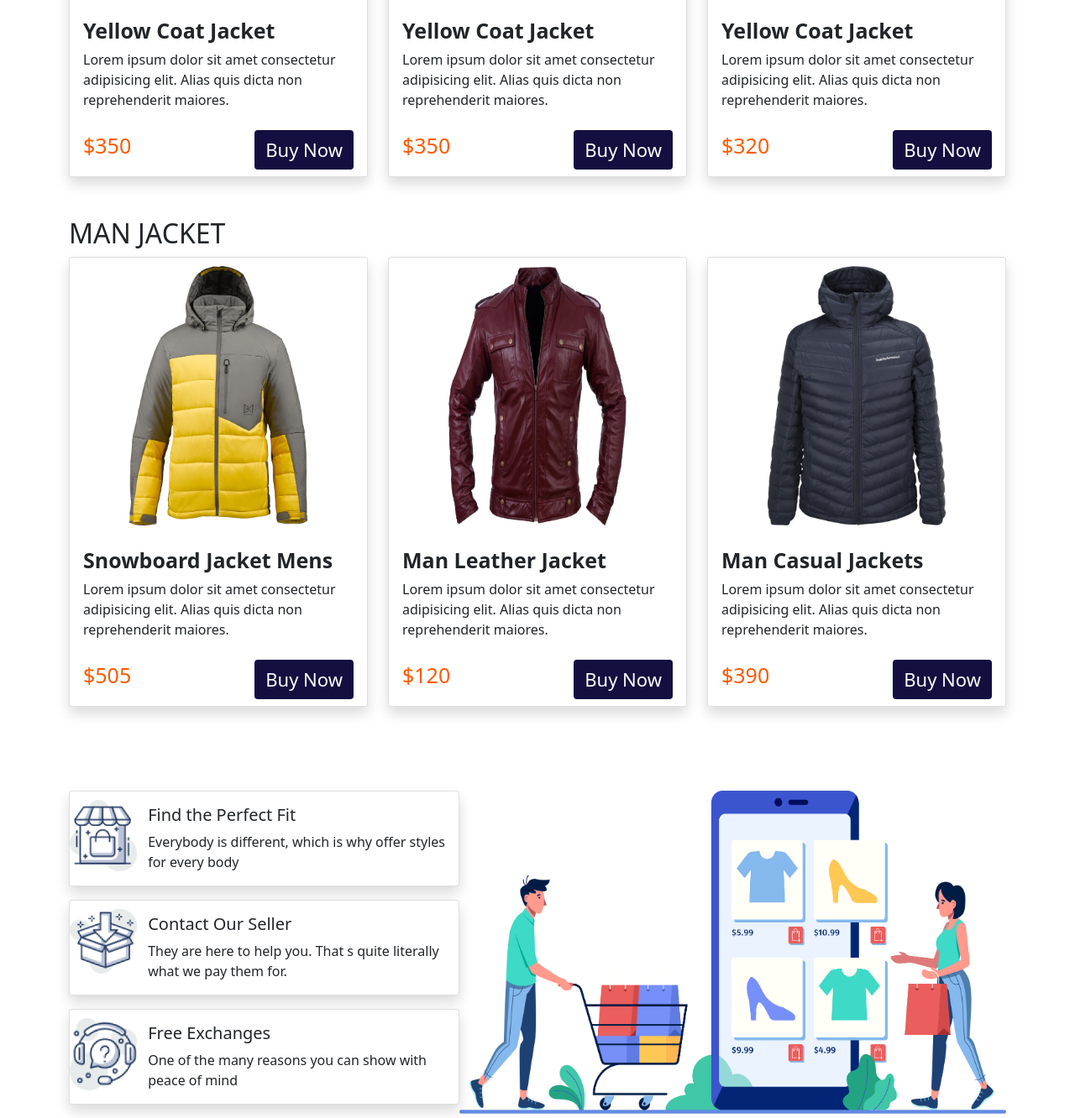
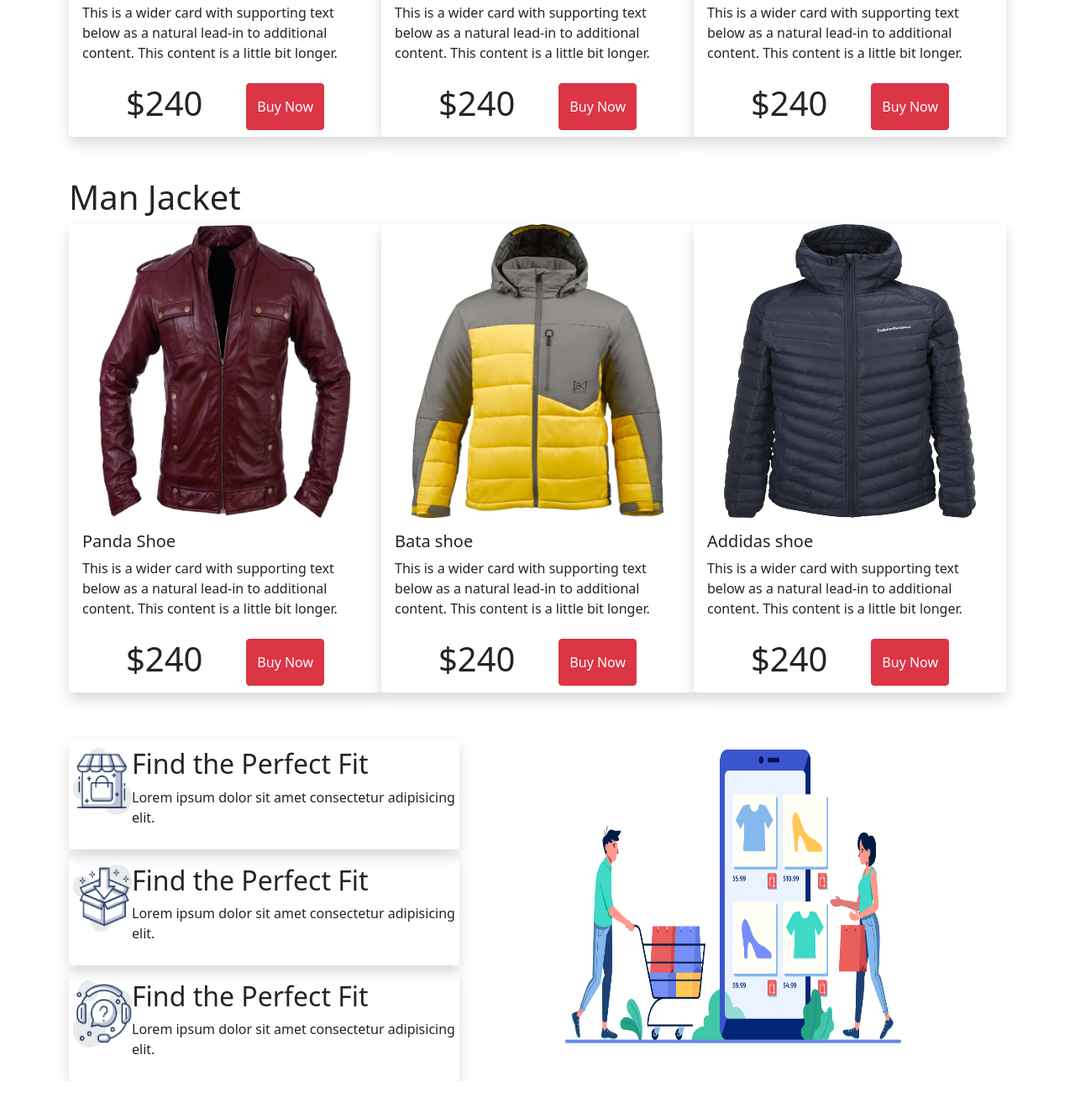
Before and after one commit to Rejaul-arim-shohag/responsive-by-bootstrap, a plain HTML site: page index.html in a window 1280 px wide. Shown: the part 1052-2384 px from the top of the page at 84% size. After the commit the page ends 2340 px from the top, so only its background shows below. Drawn offline with nearby package versions, Linux system fonts and the light colour scheme.

Commit message:
some problem solve

```diff
--- a/index.html
+++ b/index.html
@@ -42,161 +42,123 @@
           </nav>
 
  <section class="container d-flex align-items-center">
-       <div class="left-banner col-md-5">
+       <div class="left-banner col-md-5 col-sm-12">
            <h1 class="text-uppercase slogan-1">Be the Penguins</h1>
            <h1 class="text-uppercase slogan-2">of Winter</h1>
            <p>Lorem ipsum dolor sit amet consectetur adipisicing elit. Soluta, perspiciatis.</p>
            <button class="btn custom-button mt-2">  <i class="fas fa-cart-plus"></i> Buy Now</button>
        </div>
-       <div class="right-banner col-md-7 d-flex gx-5 justify-content-end">
+       <div class="right-banner col-md-7 d-flex gx-5 justify-content-end col-sm-12">
            <img class=" pt-5" src="images/Group 33102.png" alt="">
        </div>
    </section>
     </section>
 
-   <h2 class="container mt-5">WOMAN JACKET</h2>
-
-   <section class="container">
-    <div class="row row-cols-1 row-cols-md-3 g-4">
-      <div class="col">
-        <div class="card h-100 shadow">
-          <img src="images/PngItem_2597366 1.png" class="card-img-top w-70 cardimg" alt="...">
+   <section class=" container mt-5">
+     <h1>Our Product</h1>
+    <div class="d-flex justify-content-center card-deck">
+      <div class="card w-100 shadow customcard">
+        <img class="card-img-top customimage" src="images/shoe3.png" alt="Card image cap">
         <div class="card-body">
-            <h5 class="card-title customtitle">Yellow Coat Jacket</h5>
-            <p class="card-text">Lorem ipsum dolor sit amet consectetur adipisicing elit. Alias quis dicta non reprehenderit maiores.</p>
+          <h5 class="card-title">Panda Shoe</h5>
+          <p class="card-text">This is a wider card with supporting text below as a natural lead-in to additional content. This content is a little bit longer.</p>
         </div>
-          <div class="card-footer d-flex justify-content-between">
-            <small class="text-muted customtext">$350</small>
-            <button class="btn custom-button">Buy Now</button>
+        <div class="card-footer d-flex justify-content-evenly customfotter">
+          <h1>$240</h1>
+          <button class="btn btn-danger">Buy Now</button>
         </div>
       </div>
+      <div class="card w-100 customcard shadow">
+        <img class="card-img-top customimage" src="images/shoe2.png" alt="Card image cap">
+        <div class="card-body">
+          <h5 class="card-title">Bata shoe</h5>
+          <p class="card-text">This is a wider card with supporting text below as a natural lead-in to additional content. This content is a little bit longer.</p>
         </div>
-      <div class="col">
-        <div class="card h-100 shadow">
-          <img src="images/holud.png" class="h-100 card-img-top w-70 cardimg" alt="...">
-          <div class="card-body">
-            <h5 class="card-title customtitle">Yellow Coat Jacket</h5>
-            <p class="card-text">Lorem ipsum dolor sit amet consectetur adipisicing elit. Alias quis dicta non reprehenderit maiores.</p>
-          </div>
-          <div class="card-footer d-flex justify-content-between">
-            <small class="text-muted customtext">$350</small>
-            <button class="btn custom-button">Buy Now</button>
+        <div class="card-footer d-flex justify-content-evenly customfotter">
+          <h1>$240</h1>
+          <button class="btn btn-danger">Buy Now</button>
         </div>
       </div>
+      <div class="card w-100 customcard shadow">
+        <img class="card-img-top customimage" src="images/shoe1.png" alt="Card image cap">
+        <div class="card-body">
+          <h5 class="card-title">Addidas shoe</h5>
+          <p class="card-text">This is a wider card with supporting text below as a natural lead-in to additional content. This content is a little bit longer.</p>
         </div>
-      <div class="col">
-        <div class="card h-100 shadow">
-          <img src="images/lal.png" class="card-img-top w-70 cardimg h-100" alt="...">
-          <div class="card-body">
-            <h5 class="card-title customtitle">Yellow Coat Jacket</h5>
-            <p class="card-text">Lorem ipsum dolor sit amet consectetur adipisicing elit. Alias quis dicta non reprehenderit maiores.</p>
-          </div>
-          <div class="card-footer d-flex justify-content-between">
-            <small class="text-muted customtext">$320</small>
-            <button class="btn custom-button">Buy Now</button>
-          </div>
+        <div class="card-footer d-flex justify-content-evenly customfotter">
+          <h1>$240</h1>
+          <button class="btn btn-danger">Buy Now</button>
         </div>
       </div>
     </div>
    </section>
 
-   <h2 class="container mt-5">MAN JACKET</h2>
-
-   <section class="container">
-    <div class="row row-cols-1 row-cols-md-3 g-4">
-      <div class="col">
-        <div class="card h-100 shadow">
-          <img src="images/men1.png" class="card-img-top w-70 cardimg h-100" alt="...">
+   <section class=" container mt-5">
+    <h1>Man Jacket</h1>
+   <div class="d-flex justify-content-center card-deck">
+     <div class="card w-100 shadow customcard">
+       <img class="card-img-top customimage" src="images/men2.png" alt="Card image cap">
        <div class="card-body">
-            <h5 class="card-title customtitle">Snowboard Jacket Mens </h5>
-            <p class="card-text">Lorem ipsum dolor sit amet consectetur adipisicing elit. Alias quis dicta non reprehenderit maiores.</p>
+         <h5 class="card-title">Panda Shoe</h5>
+         <p class="card-text">This is a wider card with supporting text below as a natural lead-in to additional content. This content is a little bit longer.</p>
        </div>
-          <div class="card-footer d-flex justify-content-between">
-            <small class="text-muted customtext">$505</small>
-            <button class="btn custom-button">Buy Now</button>
+       <div class="card-footer d-flex justify-content-evenly customfotter">
+         <h1>$240</h1>
+         <button class="btn btn-danger">Buy Now</button>
        </div>
      </div>
+     <div class="card w-100 customcard shadow">
+       <img class="card-img-top customimage" src="images/men1.png" alt="Card image cap">
+       <div class="card-body">
+         <h5 class="card-title">Bata shoe</h5>
+         <p class="card-text">This is a wider card with supporting text below as a natural lead-in to additional content. This content is a little bit longer.</p>
        </div>
-      <div class="col">
-        <div class="card h-100 shadow">
-          <img src="images/men2.png" class="h-100 card-img-top w-70 cardimg" alt="...">
-          <div class="card-body">
-            <h5 class="card-title customtitle">Man Leather Jacket</h5>
-            <p class="card-text">Lorem ipsum dolor sit amet consectetur adipisicing elit. Alias quis dicta non reprehenderit maiores.</p>
-          </div>
-          <div class="card-footer d-flex justify-content-between">
-            <small class="text-muted customtext">$120</small>
-            <button class="btn custom-button">Buy Now</button>
+       <div class="card-footer d-flex justify-content-evenly customfotter">
+         <h1>$240</h1>
+         <button class="btn btn-danger">Buy Now</button>
        </div>
      </div>
+     <div class="card w-100 customcard shadow">
+       <img class="card-img-top customimage" src="images/men3.png" alt="Card image cap">
+       <div class="card-body">
+         <h5 class="card-title">Addidas shoe</h5>
+         <p class="card-text">This is a wider card with supporting text below as a natural lead-in to additional content. This content is a little bit longer.</p>
        </div>
-      <div class="col">
-        <div class="card h-100 shadow">
-          <img src="images/men3.png" class="card-img-top w-70 cardimg h-100" alt="...">
-          <div class="card-body">
-            <h5 class="card-title customtitle customtitle">Man Casual Jackets</h5>
-            <p class="card-text">Lorem ipsum dolor sit amet consectetur adipisicing elit. Alias quis dicta non reprehenderit maiores.</p>
-          </div>
-          <div class="card-footer d-flex justify-content-between">
-            <small class="text-muted customtext">$390</small>
-            <button class="btn custom-button">Buy Now</button>
-          </div>
+       <div class="card-footer d-flex justify-content-evenly customfotter">
+         <h1>$240</h1>
+         <button class="btn btn-danger">Buy Now</button>
        </div>
      </div>
    </div>
   </section>
 
-    <!--service quality-->
-   <section class="service-quality container d-flex">
+  <section class="container d-flex mt-5">
     <div class="col-md-5">
-      <div class="card mb-3 shadow col-sm-12" style="max-width: 540px;">
-        <div class="row g-0 d-flex flex-row">
-          <div class="col-md-2 col-sm-12">
-            <img class="service-single-img" src="images/image 12.png" alt="...">
+      <div class="service d-flex rounded shadow mt-2">
+        <img class="serviceimg" src="images/image 12.png" alt="">
+        <div class="service-text">
+          <h2>Find the Perfect Fit</h2>
+          <p>Lorem ipsum dolor sit amet consectetur adipisicing elit.</p>
        </div>
-          <div class="col-md-10">
-            <div class="card-body">
-              <h5 class="card-title">Find the Perfect Fit</h5>
-              <p class="card-text">Everybody is different, which is why offer styles for every body
-              </p>
     </div>
+    <div class="service d-flex rounded shadow mt-2">
+      <img class="serviceimg" src="images/image 13.png" alt="">
+      <div class="service-text">
+        <h2>Find the Perfect Fit</h2>
+        <p>Lorem ipsum dolor sit amet consectetur adipisicing elit.</p>
+     </div>
+  </div>
+  <div class="service d-flex rounded shadow mt-2">
+    <img class="serviceimg" src="images/image 14.png" alt="">
+    <div class="service-text">
+      <h2>Find the Perfect Fit</h2>
+      <p>Lorem ipsum dolor sit amet consectetur adipisicing elit.</p>
    </div>
  </div>
    </div>
 
-      <div class="card mb-3 shadow" style="max-width: 540px;">
-        <div class="row g-0 d-flex flex-row">
-          <div class="col-md-2">
-            <img class="service-single-img" src="images/image 13.png" alt="...">
-          </div>
-          <div class="col-md-10">
-            <div class="card-body">
-              <h5 class="card-title">Contact Our Seller              </h5>
-              <p class="card-text">They are here to help you. That s quite literally what we pay them for.
-              </p>
-            </div>
-          </div>
-        </div>
-      </div>
-
-      <div class="card mb-3 shadow" style="max-width: 540px;">
-        <div class="row g-0 d-flex flex-row">
-          <div class="col-md-2">
-            <img class="service-single-img" src="images/image 14.png" alt="...">
-          </div>
-          <div class="col-md-10">
-            <div class="card-body">
-              <h5 class="card-title">Free Exchanges              </h5>
-              <p class="card-text">One of the many reasons you can show with peace of mind
-              </p>
-            </div>
-          </div>
-        </div>
-      </div>
-     </div>
-
-    <div class="col-md-7 col-sm-12">
-      <img class="w-100" src="images/XMLID 1.png" alt="">
+   <div class="col-md-7 d-flex justify-content-center">
+     <img class="servicerightimg" src="images/XMLID 1.png" alt="">
    </div>
   </section>
 
--- a/style.css
+++ b/style.css
@@ -18,7 +18,7 @@
     margin-right: 0px !important;
 }
 .right-banner img{
-    width:500px
+    width:400px
 }
 .slogan-1{
     font-size: 49px;
@@ -44,30 +44,32 @@
     color:#fff;
 }
 
-.cardimg{
-    width: 60%;
-    margin:10px auto;
+.customimage{
+    width:300px;
+    height: 350px;
+    margin: 0 auto;
 }
-.customtitle{
-    font-size: 25px;
-    font-weight: 600;
+.customcard{
+    border:0;
 }
-.customtext{
-    font-size: 25px;
-    color: #FD5B03 !important;
-}
-.card-footer{
+.customfotter{
     border: 0;
     background: #fff;
 }
+.service{
+    padding:10px 5px;
+}
+.serviceimg{
+    width:70px;
+    height: 80px;
+}
+.servicerightimg{
+    width:400px;
+    height: 350px;
+    margin-top: 20px;
 
-.service-quality{
-    margin-top: 100px;
 }
-.service-single-img{
-    margin-top: 10px;
+.serviceright{
+    margin: 0 auto;
+    border: 1px solid red;
 }
-
-.service-single-img{
-    width:80px;
-}
```
Also changed, not shown: images/holud2.png (renamed from images/PngItem_2597366 1.png), images/shoe1.png (added), images/shoe2.png (added), images/shoe3.png (added). Lines whose indentation alone changed are shown as unchanged.
